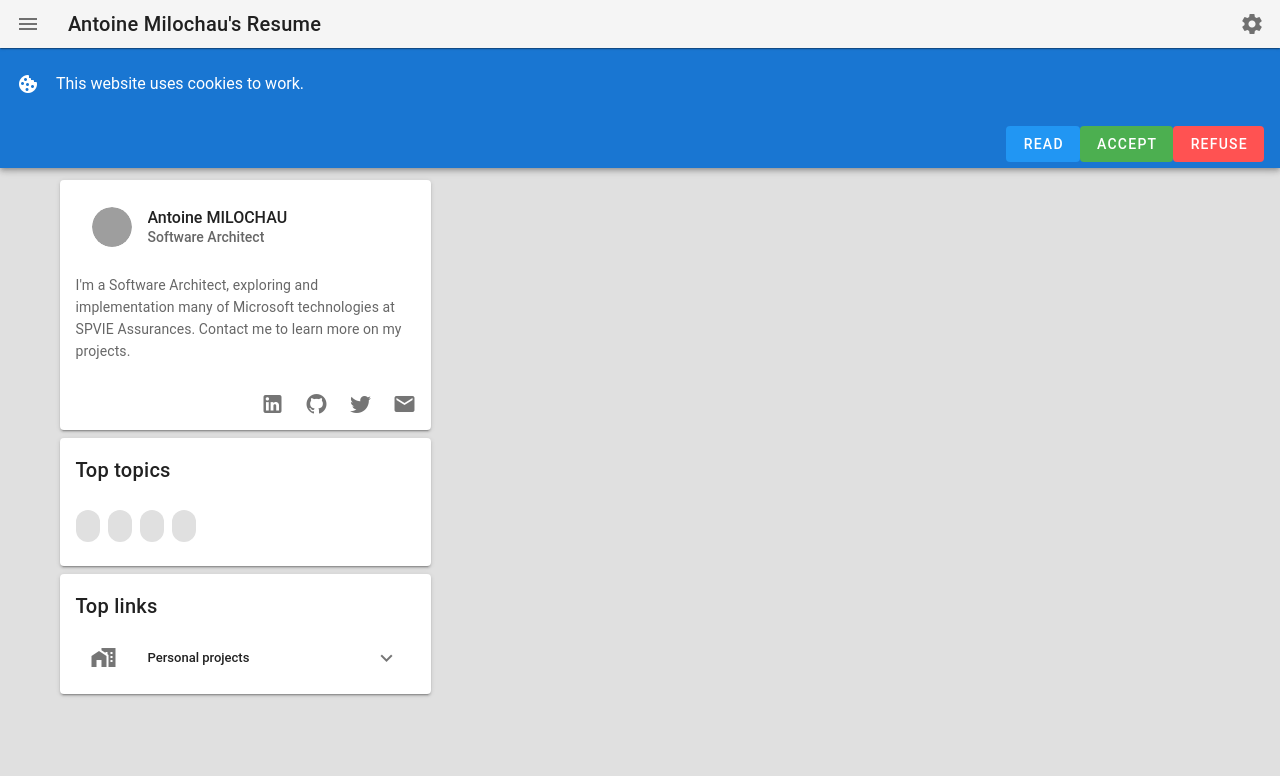
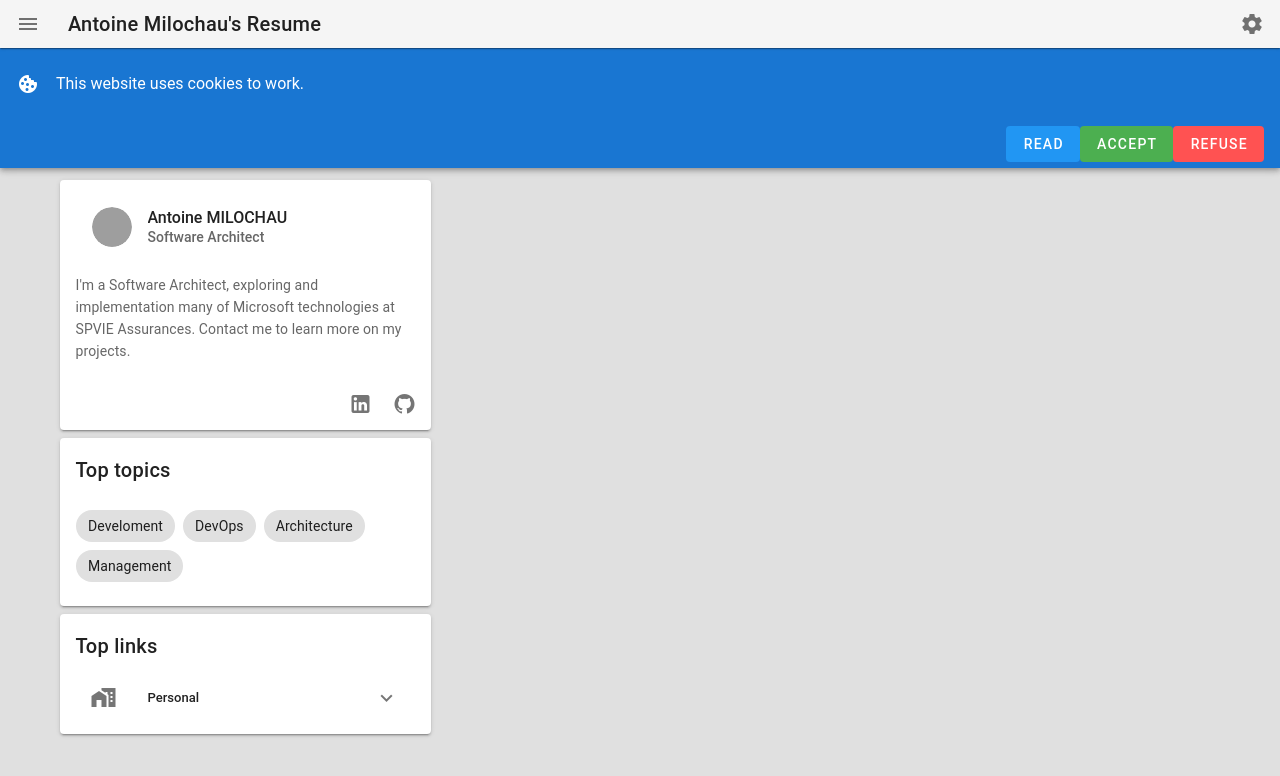
Before and after one commit to amilochau/cv, a Vue app in the folder src/: page /en/ in a window 1280 px wide. Shown: the top 776 px of the page. Built offline with nearby package versions, Linux system fonts and the light colour scheme; grey boxes are pictures that could not be loaded; a small style sheet from the web is missing.

Commit message:
Improve presentation & add links

```diff
--- a/src/src/components/ListItems.vue
+++ b/src/src/components/ListItems.vue
@@ -31,7 +31,7 @@
             :href="subItem.href"
             :disabled="subItem.disabled"
             :inactive="subItem.inactive"
-            :target="subItem.target"
+            :target="subItem.href ? '_blank' : undefined"
             exact
             class="pl-4"
             rel="noopener"
@@ -84,7 +84,7 @@
         :href="item.href"
         :disabled="item.disabled"
         :inactive="item.inactive"
-        :target="item.target"
+        :target="item.href ? '_blank' : undefined"
         exact
         rel="noopener"
         @click="item.event ? $emit(item.event, item.eventArg) : null">
--- a/src/src/components/resume/Experiences.vue
+++ b/src/src/components/resume/Experiences.vue
@@ -5,9 +5,10 @@
 </template>
 
 <script lang="ts">
-import { Component, Vue } from 'vue-property-decorator';
+import { Component, Prop, Vue } from 'vue-property-decorator';
 
 @Component
 export default class Experiences extends Vue {
+  @Prop({ type: Array, required: true }) public experiences!: [];
 }
 </script>
--- a/src/src/components/resume/Persona.vue
+++ b/src/src/components/resume/Persona.vue
@@ -25,6 +25,9 @@
       <v-btn
         v-for="(action, i) in actions"
         :key="i"
+        :href="action.href"
+        target="_blank"
+        rel="noopener"
         icon>
         <v-icon>{{ action.icon }}</v-icon>
       </v-btn>
--- a/src/src/components/resume/Training.vue
+++ b/src/src/components/resume/Training.vue
@@ -5,9 +5,10 @@
 </template>
 
 <script lang="ts">
-import { Component, Vue } from 'vue-property-decorator';
+import { Component, Prop, Vue } from 'vue-property-decorator';
 
 @Component
 export default class Training extends Vue {
+  @Prop({ type: Array, required: true }) public trainings!: []
 }
 </script>
--- a/src/src/models/definitions/IListItem.ts
+++ b/src/src/models/definitions/IListItem.ts
@@ -12,7 +12,6 @@ export default interface IListItem {
   to?: string | Location;
   disabled?: boolean;
   inactive?: boolean;
-  target?: string;
   avatar?: string;
   header?: string;
   divider?: boolean;
--- a/src/src/pages/Home.vue
+++ b/src/src/pages/Home.vue
@@ -1,7 +1,7 @@
 <template>
   <v-container>
     <v-row>
-      <v-col cols="12" sm="4">
+      <v-col cols="12" md="4">
         <resume-persona
           :image="currentResume.image"
           :name="currentResume.name"
@@ -13,9 +13,11 @@
         <resume-links
           :links="currentResume.links"/>
       </v-col>
-      <v-col cols="12" sm="8">
-        <resume-experiences/>
-        <resume-training/>
+      <v-col cols="12" md="8">
+        <resume-experiences
+          :experiences="currentResume.experiences"/>
+        <resume-training
+          :trainings="currentResume.trainings"/>
       </v-col>
     </v-row>
   </v-container>
@@ -36,34 +38,30 @@ export default class HomePage extends Vue {
       actions: [
         {
           icon: 'mdi-linkedin',
+          href: 'https://www.linkedin.com/in/antoine-milochau/?locale=en_US',
         },
         {
           icon: 'mdi-github',
-        },
-        {
-          icon: 'mdi-twitter',
-        },
-        {
-          icon: 'mdi-email',
+          href: 'https://github.com/amilochau',
         },
       ],
       topics: [
         {
-          icon: 'mdi-linkedin',
+          title: 'Develoment',
         },
         {
-          icon: 'mdi-github',
+          title: 'DevOps',
         },
         {
-          icon: 'mdi-twitter',
+          title: 'Architecture',
         },
         {
-          icon: 'mdi-email',
+          title: 'Management',
         },
       ],
       links: [
         {
-          title: 'Personal projects',
+          title: 'Personal',
           icon: 'mdi-home-city',
           disableTranslation: true,
           items: [
@@ -77,14 +75,22 @@ export default class HomePage extends Vue {
               title: 'Roadmap',
               icon: 'mdi-chart-gantt',
               disableTranslation: true,
+              href: 'https://github.com/amilochau/.github/blob/main/docs/roadmap.md',
             },
             {
               title: 'Architecture',
               icon: 'mdi-sitemap',
               disableTranslation: true,
+              badge: 'badges.wip',
             },
           ],
         },
+      ],
+      experiences: [
+
+      ],
+      trainings: [
+
       ],
     },
     [CultureType.French]: {
@@ -95,34 +101,30 @@ export default class HomePage extends Vue {
       actions: [
         {
           icon: 'mdi-linkedin',
+          href: 'https://www.linkedin.com/in/antoine-milochau/',
         },
         {
           icon: 'mdi-github',
-        },
-        {
-          icon: 'mdi-twitter',
-        },
-        {
-          icon: 'mdi-email',
+          href: 'https://github.com/amilochau',
         },
       ],
       topics: [
         {
-          icon: 'mdi-linkedin',
+          title: 'Développement',
         },
         {
-          icon: 'mdi-github',
+          title: 'DevOps',
         },
         {
-          icon: 'mdi-twitter',
+          title: 'Architecture',
         },
         {
-          icon: 'mdi-email',
+          title: 'Management',
         },
       ],
       links: [
         {
-          title: 'Projects personnels',
+          title: 'Personnel',
           icon: 'mdi-home-city',
           disableTranslation: true,
           items: [
@@ -136,17 +138,25 @@ export default class HomePage extends Vue {
               title: 'Roadmap',
               icon: 'mdi-chart-gantt',
               disableTranslation: true,
+              href: 'https://github.com/amilochau/.github/blob/main/docs/roadmap.md',
             },
             {
               title: 'Architecture',
               icon: 'mdi-sitemap',
               disableTranslation: true,
+              badge: 'badges.wip',
             },
           ],
         },
       ],
+      experiences: [
+
+      ],
+      trainings: [
+
+      ],
     },
-  }
+  };
 
   get currentCulture() {
     if (!this.$route.params.lang.localeCompare('fr', undefined, { sensitivity: 'base' })) {
```
Also changed, not shown: 1 other file (tests, documents, lock files or other folders).
